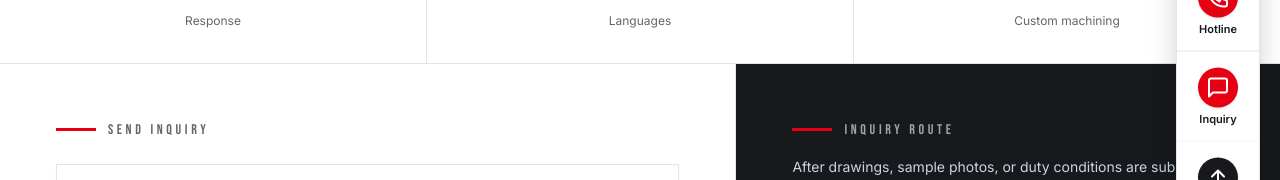
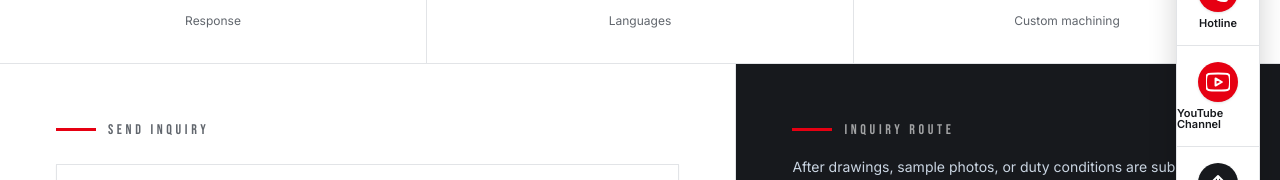
Before and after one commit to jhni0617-droid/huahao-sealing, a Next.js app: page /en/contact in a window 1280 px wide. Shown: the part 439-619 px from the top of the page. Built offline with nearby package versions, Linux system fonts and the light colour scheme; no server answers.

Commit message:
feat(ui): replace side-dock online consultation with YouTube channel link

```diff
--- a/components/FloatingCTA.tsx
+++ b/components/FloatingCTA.tsx
@@ -108,17 +108,20 @@ export default function FloatingCTA() {
           </div>
         </div>
 
-        {/* Online inquiry */}
-        <Link
-          href="/contact"
-          title={t("onlineConsult")}
+        {/* YouTube channel */}
+        <a
+          href={siteConfig.youtube}
+          target="_blank"
+          rel="noopener noreferrer"
+          title={t("youtubeChannel")}
+          onClick={() => trackEvent("youtube_click", "side_dock")}
           className="flex flex-col items-center gap-1.5 py-4 border-t border-border hover:bg-gray-50 transition-colors"
         >
           <span className="flex h-10 w-10 items-center justify-center rounded-full bg-accent text-white shadow-sm transition-transform hover:scale-110">
-            <Icon name="chat" className="w-6 h-6" />
+            <Icon name="youtube" className="w-6 h-6" />
           </span>
-          <span className="text-[11px] font-semibold text-primary leading-none">{t("onlineConsult")}</span>
-        </Link>
+          <span className="text-[11px] font-semibold text-primary leading-none">{t("youtubeChannel")}</span>
+        </a>
 
         {/* Back to top */}
         <button
--- a/components/ui/Icon.tsx
+++ b/components/ui/Icon.tsx
@@ -6,6 +6,7 @@ type IconName =
   | "search"
   | "whatsapp"
   | "facebook"
+  | "youtube"
   | "check"
   | "download"
   | "globe"
@@ -56,6 +57,7 @@ const paths: Record<IconName, string> = {
   search: "M21 21l-4.35-4.35m1.85-5.15a7 7 0 11-14 0 7 7 0 0114 0z",
   whatsapp: "M17.472 14.382c-.297-.149-1.758-.867-2.03-.967-.273-.099-.471-.148-.67.15-.197.297-.767.966-.94 1.164-.173.199-.347.223-.644.075-.297-.15-1.255-.463-2.39-1.475-.883-.788-1.48-1.761-1.653-2.059-.173-.297-.018-.458.13-.606.134-.133.298-.347.446-.52.149-.174.198-.298.298-.497.099-.198.05-.371-.025-.52-.075-.149-.669-1.612-.916-2.207-.242-.579-.487-.5-.669-.51-.173-.008-.371-.01-.57-.01-.198 0-.52.074-.792.372-.272.297-1.04 1.016-1.04 2.479 0 1.462 1.065 2.875 1.213 3.074.149.198 2.096 3.2 5.077 4.487.709.306 1.262.489 1.694.625.712.227 1.36.195 1.871.118.571-.085 1.758-.719 2.006-1.413.248-.694.248-1.289.173-1.413-.074-.124-.272-.198-.57-.347m-5.421 7.403h-.004a9.87 9.87 0 01-5.031-1.378l-.361-.214-3.741.982.998-3.648-.235-.374a9.86 9.86 0 01-1.51-5.26c.001-5.45 4.436-9.884 9.888-9.884 2.64 0 5.122 1.03 6.988 2.898a9.825 9.825 0 012.893 6.994c-.003 5.45-4.437 9.884-9.885 9.884m8.413-18.297A11.815 11.815 0 0012.05 0C5.495 0 .16 5.335.157 11.892c0 2.096.547 4.142 1.588 5.945L.057 24l6.305-1.654a11.882 11.882 0 005.683 1.448h.005c6.554 0 11.89-5.335 11.893-11.893a11.821 11.821 0 00-3.48-8.413z",
   facebook: "M18 2h-3a5 5 0 00-5 5v3H7v4h3v8h4v-8h3l1-4h-4V7a1 1 0 011-1h3z",
+  youtube: "M23.498 6.186a3.016 3.016 0 00-2.122-2.136C19.505 3.545 12 3.545 12 3.545s-7.505 0-9.377.505A3.017 3.017 0 00.502 6.186C0 8.07 0 12 0 12s0 3.93.502 5.814a3.016 3.016 0 002.122 2.136c1.871.505 9.376.505 9.376.505s7.505 0 9.377-.505a3.015 3.015 0 002.122-2.136C24 15.93 24 12 24 12s0-3.93-.502-5.814zM9.545 15.568V8.432L15.818 12l-6.273 3.568z",
   check: "M5 13l4 4L19 7",
   download: "M12 10v6m0 0l-3-3m3 3l3-3m2 8H7a2 2 0 01-2-2V5a2 2 0 012-2h5.586a1 1 0 01.707.293l5.414 5.414a1 1 0 01.293.707V19a2 2 0 01-2 2z",
   globe: "M3.055 11H5a2 2 0 012 2v1a2 2 0 002 2 2 2 0 012 2v2.945M8 3.935V5.5A2.5 2.5 0 0010.5 8h.5a2 2 0 012 2 2 2 0 104 0 2 2 0 012-2h1.064M15 20.488V18a2 2 0 012-2h3.064M21 12a9 9 0 11-18 0 9 9 0 0118 0z",
--- a/lib/constants.ts
+++ b/lib/constants.ts
@@ -10,6 +10,7 @@ export const siteConfig = {
   zalo: "+86 19556167860",
   facebookProfile: "https://www.facebook.com/profile.php?id=61585729740434",
   facebookPage: "https://www.facebook.com/profile.php?id=61583759223569",
+  youtube: "https://www.youtube.com/@jhni-d3s",
   address: "中国安徽省六安市霍邱县龙潭镇产业园14号",
   website: "https://huahaoindustrial.com",
 }
@@ -26,6 +27,7 @@ export const enSiteConfig = {
   zalo: "+86 19556167860",
   facebookProfile: "https://www.facebook.com/profile.php?id=61585729740434",
   facebookPage: "https://www.facebook.com/profile.php?id=61583759223569",
+  youtube: "https://www.youtube.com/@jhni-d3s",
   address: "No.14, Longtan Town Industrial Park, Huoqiu County, Lu'an, Anhui, China",
   website: "https://huahaoindustrial.com",
 }
--- a/messages/en.json
+++ b/messages/en.json
@@ -105,8 +105,8 @@
     "ctaButton": "Get a Quote",
     "whatsapp": "WhatsApp",
     "hotline": "Hotline",
-    "onlineConsult": "Inquiry",
-    "backToTop": "Top"
+    "backToTop": "Top",
+    "youtubeChannel": "YouTube Channel"
   },
   "home": {
     "hero": {
--- a/messages/ja.json
+++ b/messages/ja.json
@@ -105,8 +105,8 @@
     "ctaButton": "見積もりを取得",
     "whatsapp": "WhatsApp",
     "hotline": "無料電話",
-    "onlineConsult": "問い合わせ",
-    "backToTop": "上部へ"
+    "backToTop": "上部へ",
+    "youtubeChannel": "YouTube チャンネル"
   },
   "home": {
     "hero": {
--- a/messages/ko.json
+++ b/messages/ko.json
@@ -105,8 +105,8 @@
     "ctaButton": "견적 요청",
     "whatsapp": "WhatsApp",
     "hotline": "상담 전화",
-    "onlineConsult": "상담 문의",
-    "backToTop": "맨 위로"
+    "backToTop": "맨 위로",
+    "youtubeChannel": "YouTube 채널"
   },
   "home": {
     "hero": {
--- a/messages/ru.json
+++ b/messages/ru.json
@@ -105,8 +105,8 @@
     "ctaButton": "Получить предложение",
     "whatsapp": "WhatsApp",
     "hotline": "Горячая линия",
-    "onlineConsult": "Запрос",
-    "backToTop": "Наверх"
+    "backToTop": "Наверх",
+    "youtubeChannel": "YouTube-канал"
   },
   "home": {
     "hero": {
--- a/messages/th.json
+++ b/messages/th.json
@@ -105,8 +105,8 @@
     "ctaButton": "ขอใบเสนอราคา",
     "whatsapp": "WhatsApp",
     "hotline": "สายด่วน",
-    "onlineConsult": "สอบถาม",
-    "backToTop": "ขึ้นบน"
+    "backToTop": "ขึ้นบน",
+    "youtubeChannel": "ช่อง YouTube"
   },
   "home": {
     "hero": {
--- a/messages/vi.json
+++ b/messages/vi.json
@@ -105,8 +105,8 @@
     "ctaButton": "Báo giá",
     "whatsapp": "WhatsApp",
     "hotline": "Đường dây nóng",
-    "onlineConsult": "Tư vấn",
-    "backToTop": "Lên đầu"
+    "backToTop": "Lên đầu",
+    "youtubeChannel": "Kênh YouTube"
   },
   "home": {
     "hero": {
--- a/messages/zh.json
+++ b/messages/zh.json
@@ -105,8 +105,8 @@
     "ctaButton": "获取报价",
     "whatsapp": "WhatsApp咨询",
     "hotline": "免费热线",
-    "onlineConsult": "在线咨询",
-    "backToTop": "顶部"
+    "backToTop": "顶部",
+    "youtubeChannel": "YouTube 频道"
   },
   "home": {
     "hero": {
```
